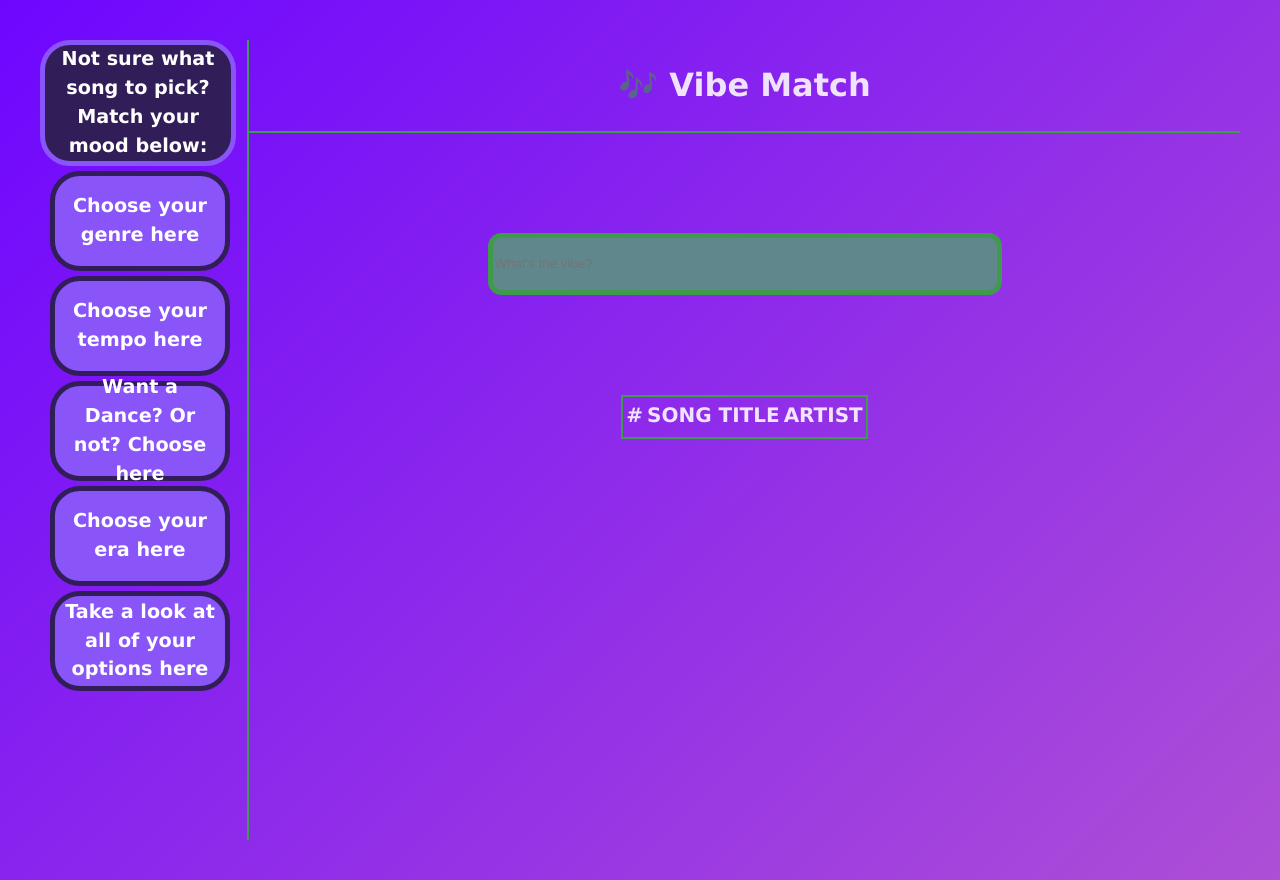
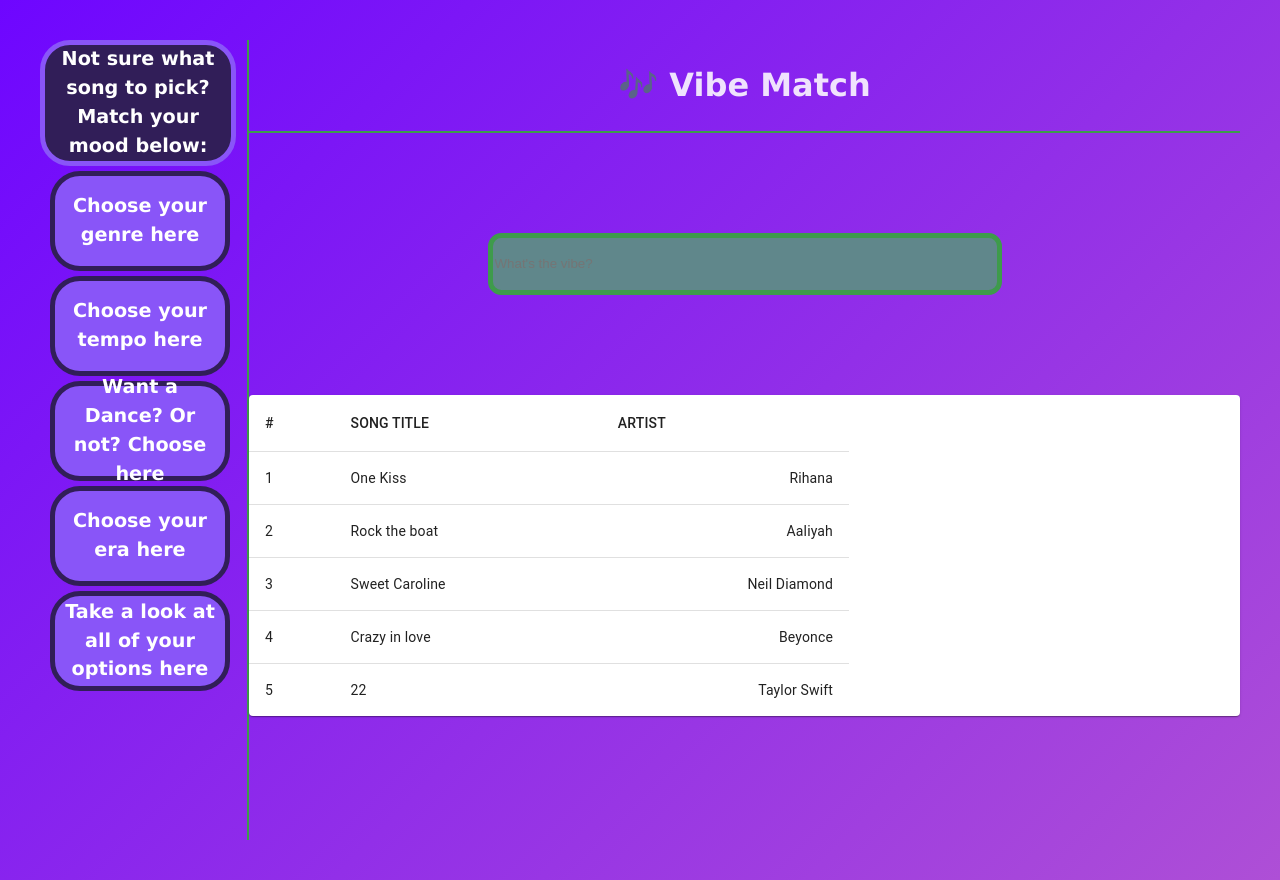
Before and after one commit to LizzieH97/vibe-match-front-end, a React (Vite) app in the folder vibe-match/: page / in a window 1280 px wide. Built offline with nearby package versions, Linux system fonts and the light colour scheme.

Commit message:
installed material UI and created dummy data to test table in home component

```diff
--- a/vibe-match/package.json
+++ b/vibe-match/package.json
@@ -10,6 +10,9 @@
     "preview": "vite preview"
   },
   "dependencies": {
+    "@emotion/react": "^11.14.0",
+    "@emotion/styled": "^11.14.0",
+    "@mui/material": "^7.1.0",
     "react": "^19.1.0",
     "react-dom": "^19.1.0"
   },
--- /dev/null
+++ b/vibe-match/src/components/SongTable.tsx
@@ -0,0 +1,59 @@
+import * as React from "react";
+import Table from "@mui/material/Table";
+import TableBody from "@mui/material/TableBody";
+import TableCell from "@mui/material/TableCell";
+import TableContainer from "@mui/material/TableContainer";
+import TableHead from "@mui/material/TableHead";
+import TableRow from "@mui/material/TableRow";
+import Paper from "@mui/material/Paper";
+import { string } from "prop-types";
+
+function createData(
+  id: string,
+  songTitle: string,
+  artist: string
+) {
+  return { id, songTitle, artist};
+}
+
+const rows = [
+  createData("1", "One Kiss", "Rihana"),
+  createData("2", "Rock the boat", "Aaliyah"),
+  createData("3", "Sweet Caroline", "Neil Diamond"),
+  createData("4", "Crazy in love", "Beyonce"),
+  createData("5", "22", "Taylor Swift"),
+];
+
+const SongTable = () => {
+  return (
+    <TableContainer component={Paper}>
+      <Table sx={{ maxWidth: 600 }} aria-label="simple table">
+        <TableHead>
+          <TableRow>
+            <TableCell>#</TableCell>
+            <TableCell align="left">SONG TITLE</TableCell>
+            <TableCell align="left">ARTIST</TableCell>
+          </TableRow>
+        </TableHead>
+        <TableBody>
+          {rows.map((row) => (
+            <TableRow
+              key={row.id}
+              sx={{ "&:last-child td, &:last-child th": { border: 0 } }}
+            >
+              <TableCell component="th" scope="row">
+                {row.id}
+              </TableCell>
+              <TableCell component="th" scope="row">
+                {row.songTitle}
+              </TableCell>
+              <TableCell align="right">{row.artist}</TableCell>
+            </TableRow>
+          ))}
+        </TableBody>
+      </Table>
+    </TableContainer>
+  );
+}
+
+export default SongTable;
--- a/vibe-match/src/pages/Home.tsx
+++ b/vibe-match/src/pages/Home.tsx
@@ -1,7 +1,8 @@
 import Header from "../components/Header";
 import SideBar from "../components/SideBar";
+import SongTable from "../components/SongTable";
 
-export default function Home() {
+const Home = () => {
   return (
     <>
       <div className="app-container">
@@ -17,25 +18,12 @@ export default function Home() {
             {/* <button>
           onClick={() =>}
         </button> */}
-            <table className="song-table">
-              <thead>
-                <tr className="table-headings">
-                  <th>#</th>
-                  <th>SONG TITLE</th>
-                  <th>ARTIST</th>
-                </tr>
-              </thead>
-              <tbody>
-                <tr className="table-rows">
-                  <td className="song-numbers"></td>
-                  <td className="song-title"></td>
-                  <td className="song-artist"></td>
-                </tr>
-              </tbody>
-            </table>
+            <SongTable />
           </main>
         </div>
       </div>
     </>
   );
-}
+};
+
+export default Home;
```
Also changed, not shown: 1 other file (tests, documents, lock files or other folders).
